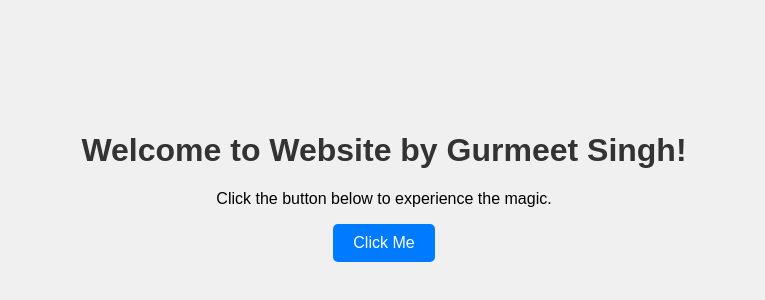
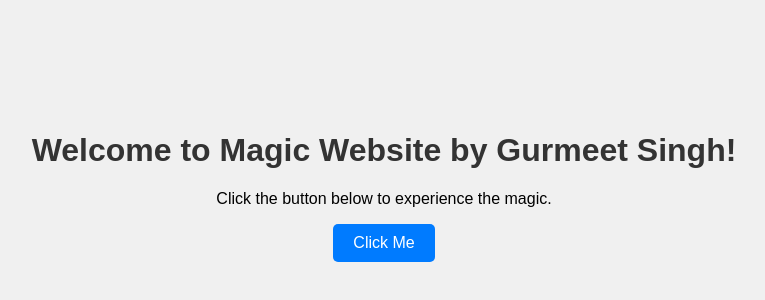
Before and after one commit to scifigurmeet/magicwebsite, a plain HTML site: page index.html in a window 1280 px wide. Shown: the part 214-514 px from the top of the page, without its empty margins (256-1021 px from the left). Drawn offline with Linux system fonts and the light colour scheme.

Commit message:
Update index.html

```diff
--- a/index.html
+++ b/index.html
@@ -10,7 +10,7 @@
 
 <body>
     <div class="container">
-        <h1>Welcome to Website by Gurmeet Singh!</h1>
+        <h1>Welcome to Magic Website by Gurmeet Singh!</h1>
         <p>Click the button below to experience the magic.</p>
         <button id="magicButton">Click Me</button>
     </div>
```
